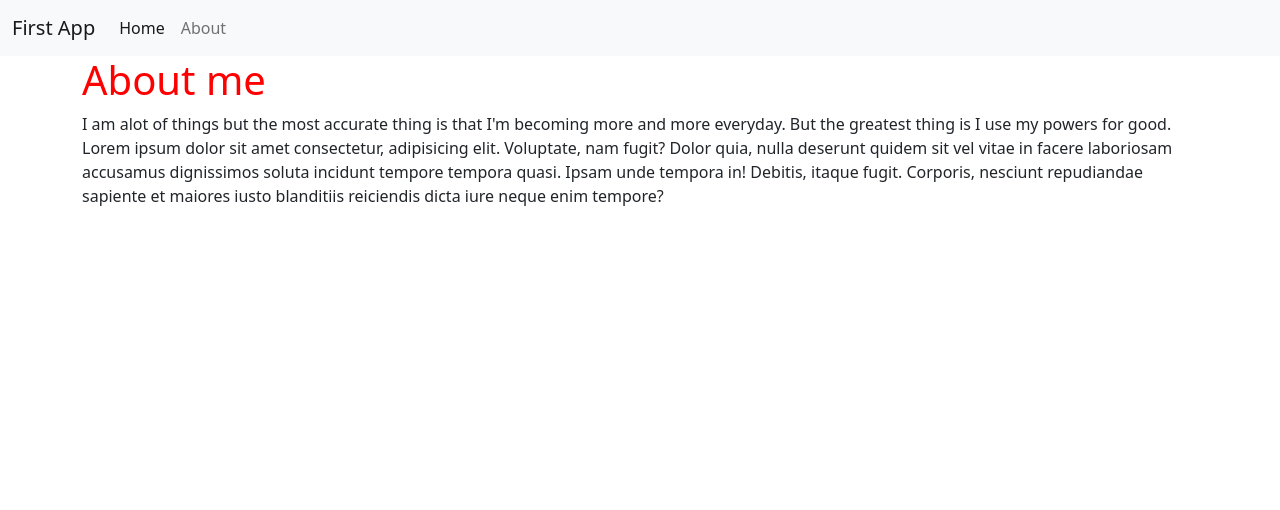
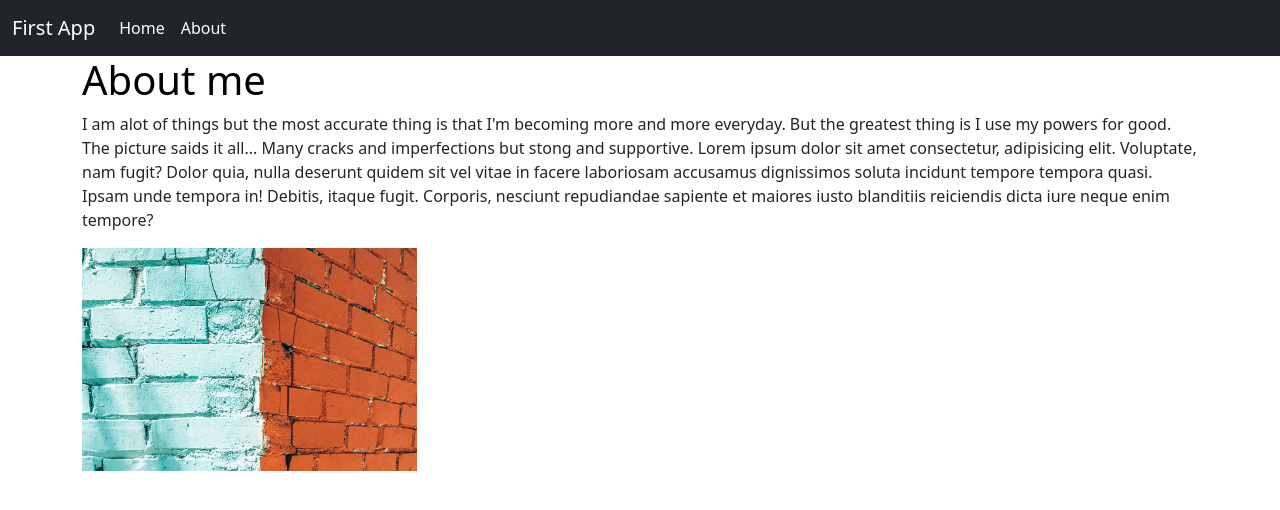
Before and after one commit to codeact1/FSDI_112, a Django app: page /about/ in a window 1280 px wide. Shown: the top 510 px of the page. Run offline with Django 4.2, Linux system fonts and the light colour scheme.

Commit message:
Assignment1-update

```diff
--- a/static/css/base.css
+++ b/static/css/base.css
@@ -1,3 +1,16 @@
 h1 {
-    color: red;
+    color: black;
 }
+
+.navbar-brand {
+    color: white;
+
+}
+
+.nav-link {
+    color: white;
+}
+
+.about-img {
+    width: 30%;
+}
--- a/templates/base.html
+++ b/templates/base.html
@@ -15,7 +15,7 @@
 </head>
 
 <body>
-    <nav class="navbar navbar-expand-lg bg-light">
+    <nav class="navbar navbar-expand-lg bg-dark">
         <div class="container-fluid">
             <a class="navbar-brand" href="{% url 'home'%}">First App</a>
             <button class="navbar-toggler" type="button" data-bs-toggle="collapse" data-bs-target="#navbarNavAltMarkup"
@@ -24,7 +24,7 @@
             </button>
             <div class="collapse navbar-collapse" id="navbarNavAltMarkup">
                 <div class="navbar-nav">
-                    <a class="nav-link active" aria-current="page" href="{% url 'home'%}">Home</a>
+                    <a class="nav-link" aria-current="page" href="{% url 'home'%}">Home</a>
                     <a class="nav-link" href="{% url 'about'%}">About</a>
 
                 </div>
--- a/templates/pages/about.html
+++ b/templates/pages/about.html
@@ -1,12 +1,24 @@
 {% extends 'base.html'%}
+{% load static %}
 
 {% block title %}About{% endblock title %}
 
 {% block content %}
-<h1>About me</h1>
-<p>I am alot of things but the most accurate thing is that I'm becoming more and more everyday. But the greatest thing
-    is I use my powers for good. Lorem ipsum dolor sit amet consectetur, adipisicing elit. Voluptate, nam fugit? Dolor
-    quia, nulla deserunt quidem sit vel vitae in facere laboriosam accusamus dignissimos soluta incidunt tempore tempora
-    quasi. Ipsam unde tempora in! Debitis, itaque fugit. Corporis, nesciunt repudiandae sapiente et maiores iusto
-    blanditiis reiciendis dicta iure neque enim tempore? </p>
+<div>
+    <h1>About me</h1>
+    <p>I am alot of things but the most accurate thing is that I'm becoming more and more everyday. But the greatest
+        thing
+        is I use my powers for good. The picture saids it all... Many cracks and imperfections but stong and supportive.
+        Lorem ipsum dolor sit amet consectetur, adipisicing elit.
+        Voluptate, nam fugit?
+        Dolor
+        quia, nulla deserunt quidem sit vel vitae in facere laboriosam accusamus dignissimos soluta incidunt tempore
+        tempora
+        quasi. Ipsam unde tempora in! Debitis, itaque fugit. Corporis, nesciunt repudiandae sapiente et maiores iusto
+        blanditiis reiciendis dicta iure neque enim tempore?
+    </p>
+</div>
+<div>
+    <img class="about-img" src="{% static 'img/brickpic.webp' %}">
+</div>
 {% endblock content %}
```
Also changed, not shown: static/img/brickpic.webp (added).
